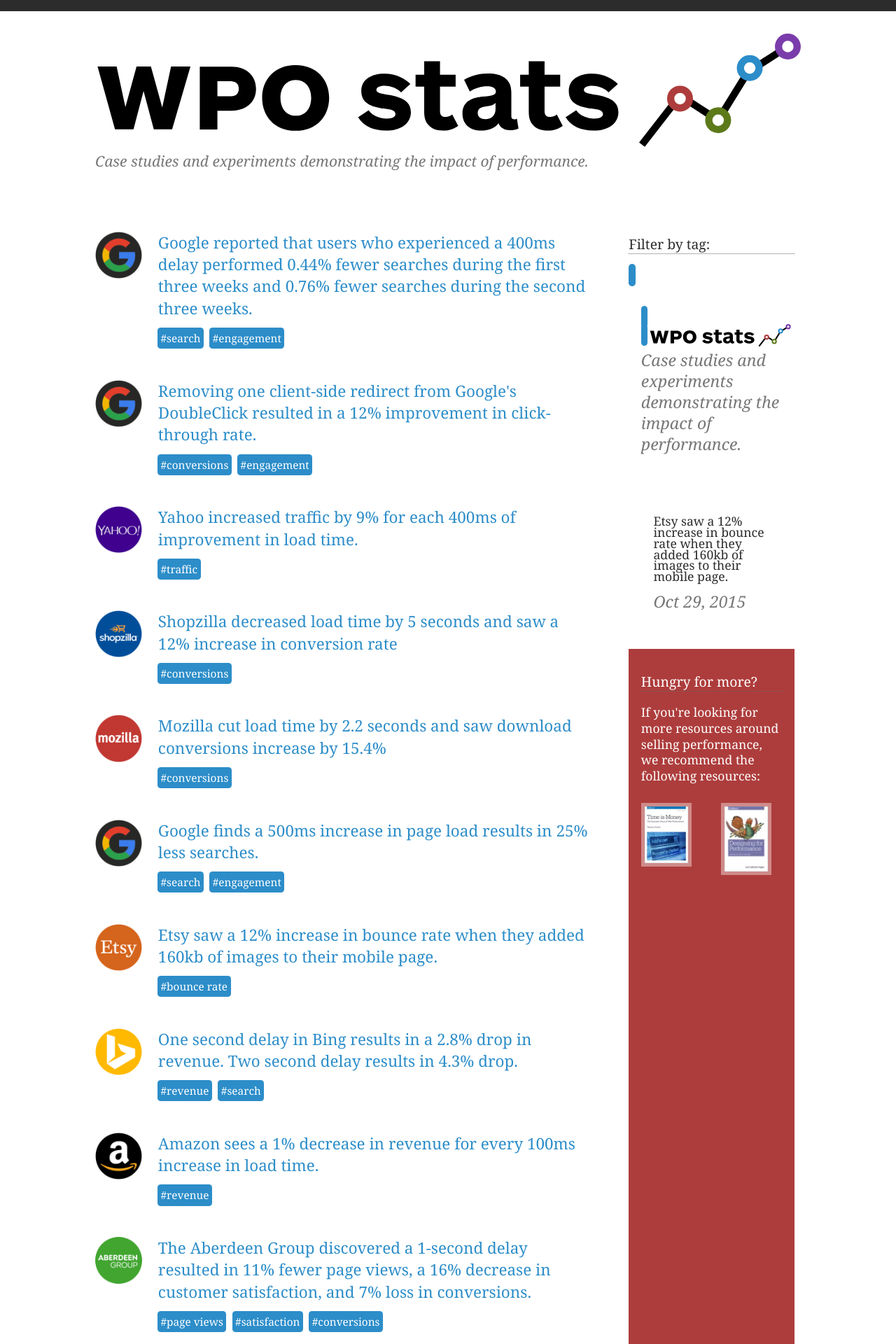
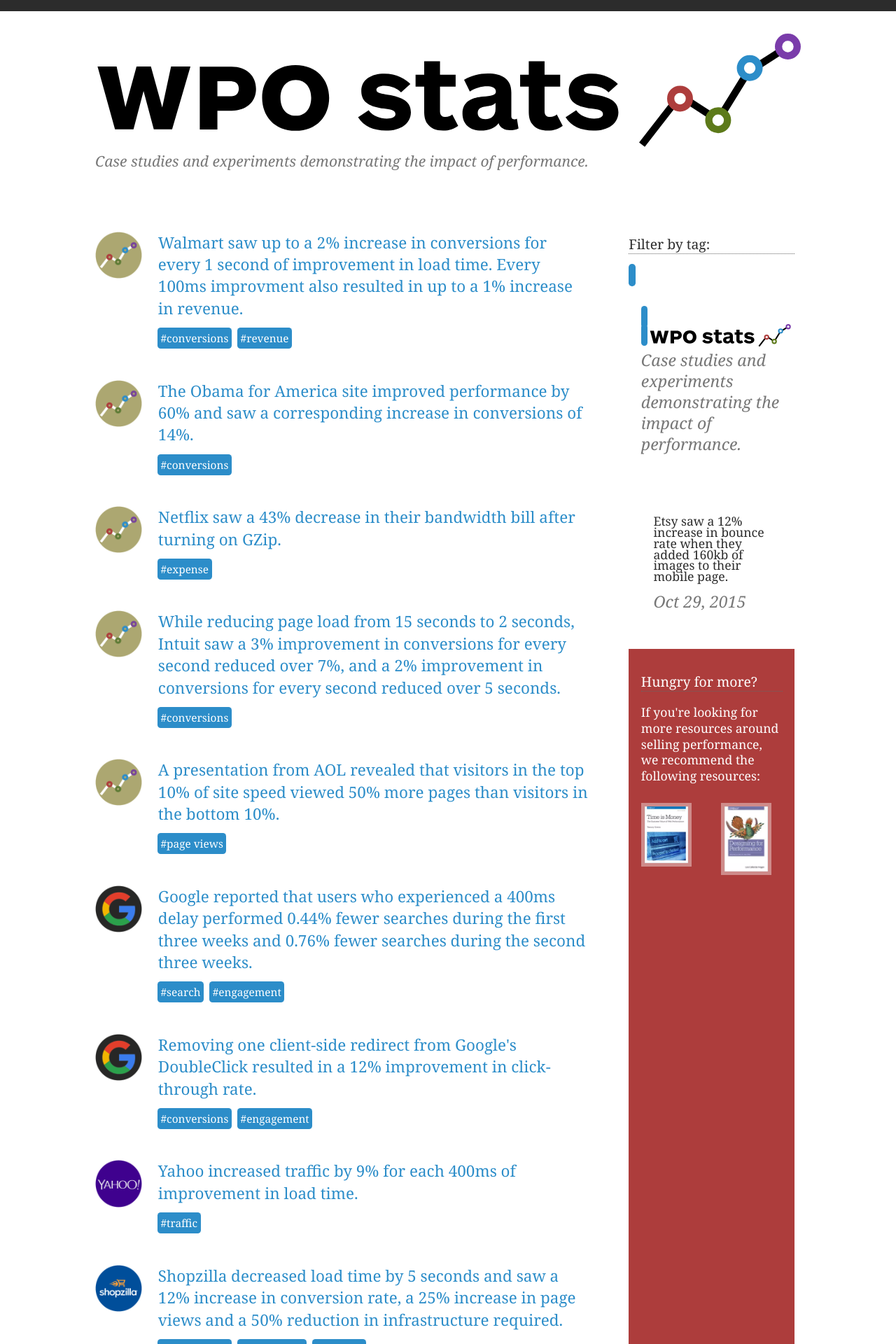
Before and after one commit to tkadlec/WPOStats, a Jekyll site: the page built from index.html, in a window 1280 px wide. Shown: the top 1920 px of the page at 70% size. Built offline with Jekyll 4.4.1, drawn with Linux system fonts in a browser that asks for light colours; the list of posts is cut into pages by our own code; some of the changed text lies outside the part shown.

Commit message:
five new case studies

```diff
--- a/_config.yml
+++ b/_config.yml
@@ -7,7 +7,7 @@
 url: "http://wpostats.com" # the base hostname & protocol for your site
 twitter_username: wpostats
 github_username:  tkadlec
-paginate: 15
+paginate: 10
 # Build settings
 markdown: kramdown
 sass:
--- a/_posts/2015-10-29-shopzilla-12-percent.markdown
+++ b/_posts/2015-10-29-shopzilla-12-percent.markdown
@@ -1,6 +1,6 @@
 ---
 layout: post
-title:  "Shopzilla decreased load time by 5 seconds and saw a 12% increase in conversion rate"
+title:  "Shopzilla decreased load time by 5 seconds and saw a 12% increase in conversion rate, a 25% increase in page views and a 50% reduction in infrastructure required."
 date:   2015-10-29 14:27:51
 img:
  image: "shopzilla-logo.png"
@@ -9,4 +9,6 @@
 categories:
 tags:
  - conversions
+ - page views
+ - expense
 ---
--- /dev/null
+++ b/_posts/2015-11-04-aol-pageviews.markdown
@@ -0,0 +1,11 @@
+---
+layout: post
+title:  "A presentation from AOL revealed that visitors in the top 10% of site speed viewed 50% more pages than visitors in the bottom 10%."
+img:
+ image: "generic.png"
+ alt: "WPO Stats Logo"
+storySource: "http://assets.en.oreilly.com/1/event/29/The%20Secret%20Weapons%20of%20the%20AOL%20Optimization%20Team%20Presentation.pdf"
+date:   2015-11-04 13:27:51
+tags:
+ - page views
+---
--- /dev/null
+++ b/_posts/2015-11-04-intuit-conversions.markdown
@@ -0,0 +1,11 @@
+---
+layout: post
+title:  "While reducing page load from 15 seconds to 2 seconds, Intuit saw a 3% improvement in conversions for every second reduced over 7%, and a 2% improvement in conversions for every second reduced over 5 seconds. "
+img:
+ image: "generic.png"
+ alt: "WPO Stats Logo"
+storySource: "http://velocityconf.com/velocityny2013/public/schedule/detail/30146"
+date:   2015-11-04 13:27:51
+tags:
+ - conversions
+---
--- /dev/null
+++ b/_posts/2015-11-04-netflix-bandwidth.markdown
@@ -0,0 +1,11 @@
+---
+layout: post
+title:  "Netflix saw a 43% decrease in their bandwidth bill after turning on GZip."
+img:
+ image: "generic.png"
+ alt: "WPO Stats Logo"
+storySource: "http://cdn.oreillystatic.com/en/assets/1/event/7/Improving%20Netflix%20Performance%20Presentation.pdf"
+date:   2015-11-04 13:27:51
+tags:
+ - expense
+---
--- /dev/null
+++ b/_posts/2015-11-04-obama-fourteen.markdown
@@ -0,0 +1,11 @@
+---
+layout: post
+title:  "The Obama for America site improved performance by 60% and saw a corresponding increase in conversions of 14%."
+img:
+ image: "generic.png"
+ alt: "WPO Stats Logo"
+storySource: "http://kylerush.net/blog/meet-the-obama-campaigns-250-million-fundraising-platform/"
+date:   2015-11-04 13:27:51
+tags:
+ - conversions
+---
--- /dev/null
+++ b/_posts/2015-11-04-walmart-revenue.markdown
@@ -0,0 +1,12 @@
+---
+layout: post
+title:  "Walmart saw up to a 2% increase in conversions for every 1 second of improvement in load time. Every 100ms improvment also resulted in up to a 1% increase in revenue."
+img:
+ image: "generic.png"
+ alt: "WPO Stats Logo"
+storySource: "http://www.slideshare.net/devonauerswald/walmart-pagespeedslide"
+date:   2015-11-04 13:27:51
+tags:
+ - conversions
+ - revenue
+---
```
